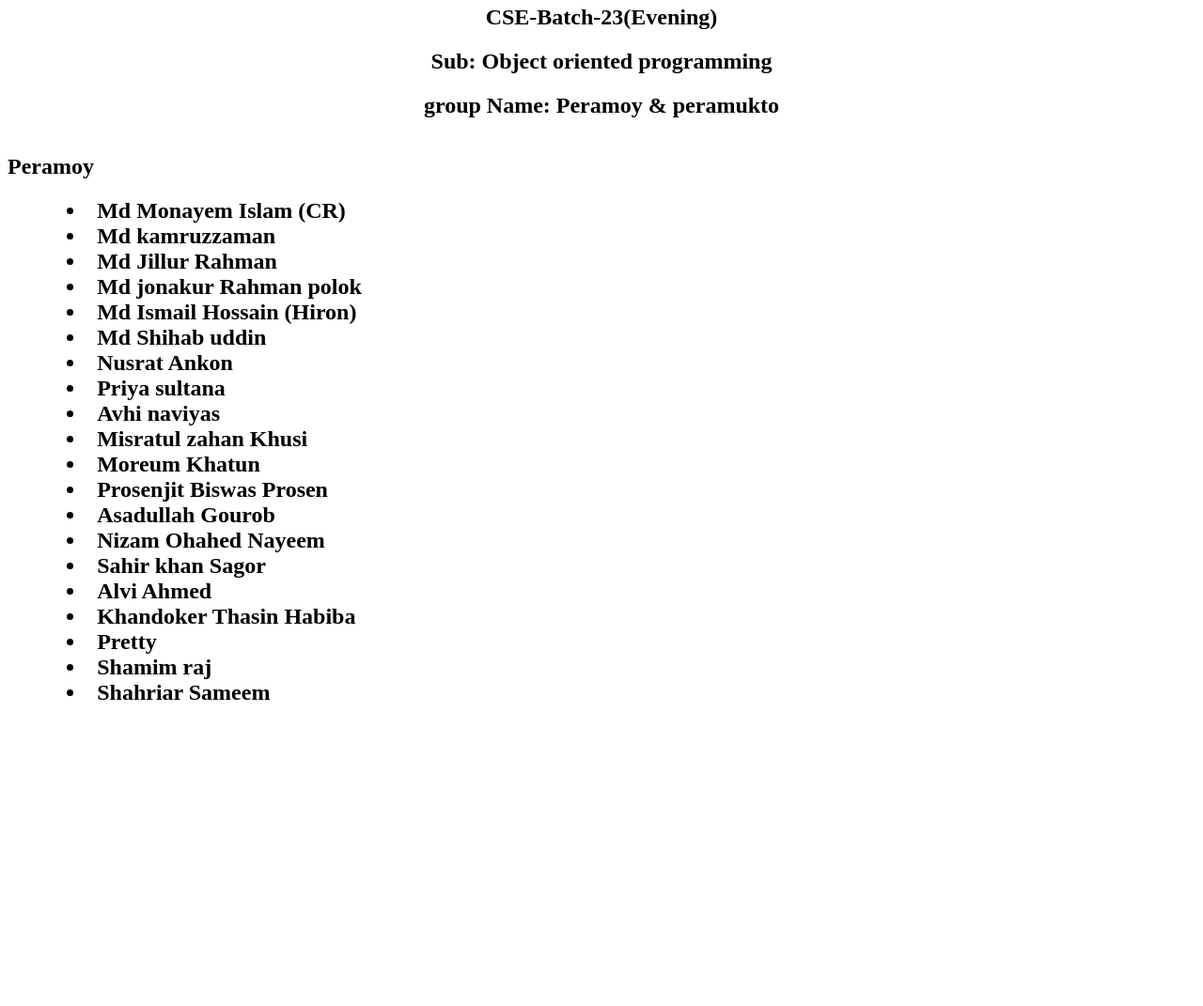
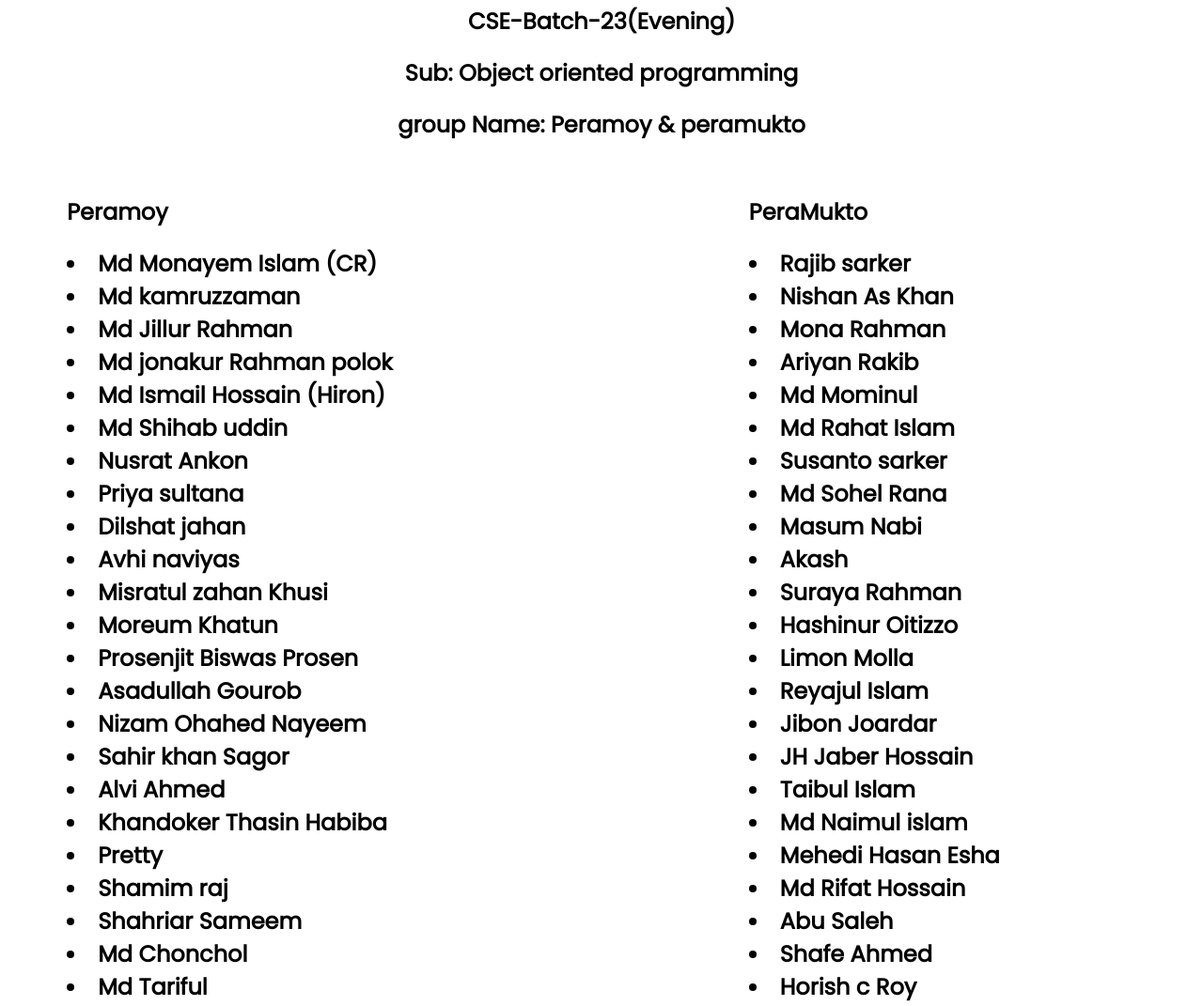
Before and after one commit to monayem-cse/cse-group-list, a plain HTML site: page index.html in a window 1280 px wide. Shown: the part 10-1081 px from the top of the page at 94% size. Before the commit the page ends 800 px from the top, so only its background shows below. Drawn offline with Linux system fonts and the light colour scheme; a web font is replaced by a local one.

Commit message:
second added

```diff
--- a/index.html
+++ b/index.html
@@ -4,6 +4,12 @@
     <meta charset="UTF-8" />
     <meta name="viewport" content="width=device-width, initial-scale=1.0" />
     <link rel="stylesheet" href="style.css" />
+    <link rel="preconnect" href="https://fonts.googleapis.com" />
+    <link rel="preconnect" href="https://fonts.gstatic.com" crossorigin />
+    <link
+      href="https://fonts.googleapis.com/css2?family=Barlow+Condensed:wght@600&family=Imbue:opsz,wght@10..100,100&family=Orbitron:wght@700&family=Poppins&display=swap"
+      rel="stylesheet"
+    />
     <title>Document</title>
   </head>
   <body>
@@ -17,12 +23,10 @@
         </div>
       </div>
     </section>
-    <section class="pera-all">
-      <div class="pera-moy">
-        <h2>Peramoy</h2>
-      </div>
 
-      <div class="cse-list">
+    <section class="dept-cse">
+      <div class="cse-peramoy">
+        <h1>Peramoy</h1>
         <h2>
           <li>Md Monayem Islam (CR)</li>
           <li>Md kamruzzaman</li>
@@ -32,6 +36,7 @@
           <li>Md Shihab uddin</li>
           <li>Nusrat Ankon</li>
           <li>Priya sultana</li>
+          <li>Dilshat jahan</li>
           <li>Avhi naviyas</li>
           <li>Misratul zahan Khusi</li>
           <li>Moreum Khatun</li>
@@ -44,6 +49,36 @@
           <li>Pretty</li>
           <li>Shamim raj</li>
           <li>Shahriar Sameem</li>
+          <li>Md Chonchol</li>
+          <li>Md Tariful</li>
+        </h2>
+      </div>
+      <div class="cse-peramukto">
+        <h1>PeraMukto</h1>
+        <h2>
+          <li>Rajib sarker</li>
+          <li>Nishan As Khan</li>
+          <li>Mona Rahman</li>
+          <li>Ariyan Rakib</li>
+          <li>Md Mominul</li>
+          <li>Md Rahat Islam</li>
+          <li>Susanto sarker</li>
+          <li>Md Sohel Rana</li>
+          <li>Masum Nabi</li>
+          <li>Akash</li>
+          <li>Suraya Rahman</li>
+          <li>Hashinur Oitizzo</li>
+          <li>Limon Molla</li>
+          <li>Reyajul Islam</li>
+          <li>Jibon Joardar</li>
+          <li>JH Jaber Hossain</li>
+          <li>Taibul Islam</li>
+          <li>Md Naimul islam</li>
+          <li>Mehedi Hasan Esha</li>
+          <li>Md Rifat Hossain</li>
+          <li>Abu Saleh</li>
+          <li>Shafe Ahmed</li>
+          <li>Horish c Roy</li>
         </h2>
       </div>
     </section>
--- a/style.css
+++ b/style.css
@@ -10,7 +10,29 @@
   text-align: center;
   margin-top: -1%;
   margin-bottom: 3%;
+  font-family: "Barlow Condensed", sans-serif;
+  font-family: "Imbue", serif;
+  font-family: "Orbitron", sans-serif;
+  font-family: "Poppins", sans-serif;
 }
 .cse-list {
   margin-left: 5%;
 }
+.dept-cse {
+  display: flex;
+}
+.cse-peramoy {
+  margin-left: 5%;
+  font-family: "Barlow Condensed", sans-serif;
+  font-family: "Imbue", serif;
+  font-family: "Orbitron", sans-serif;
+  font-family: "Poppins", sans-serif;
+}
+
+.cse-peramukto {
+  margin-left: 30%;
+  font-family: "Barlow Condensed", sans-serif;
+  font-family: "Imbue", serif;
+  font-family: "Orbitron", sans-serif;
+  font-family: "Poppins", sans-serif;
+}
```
